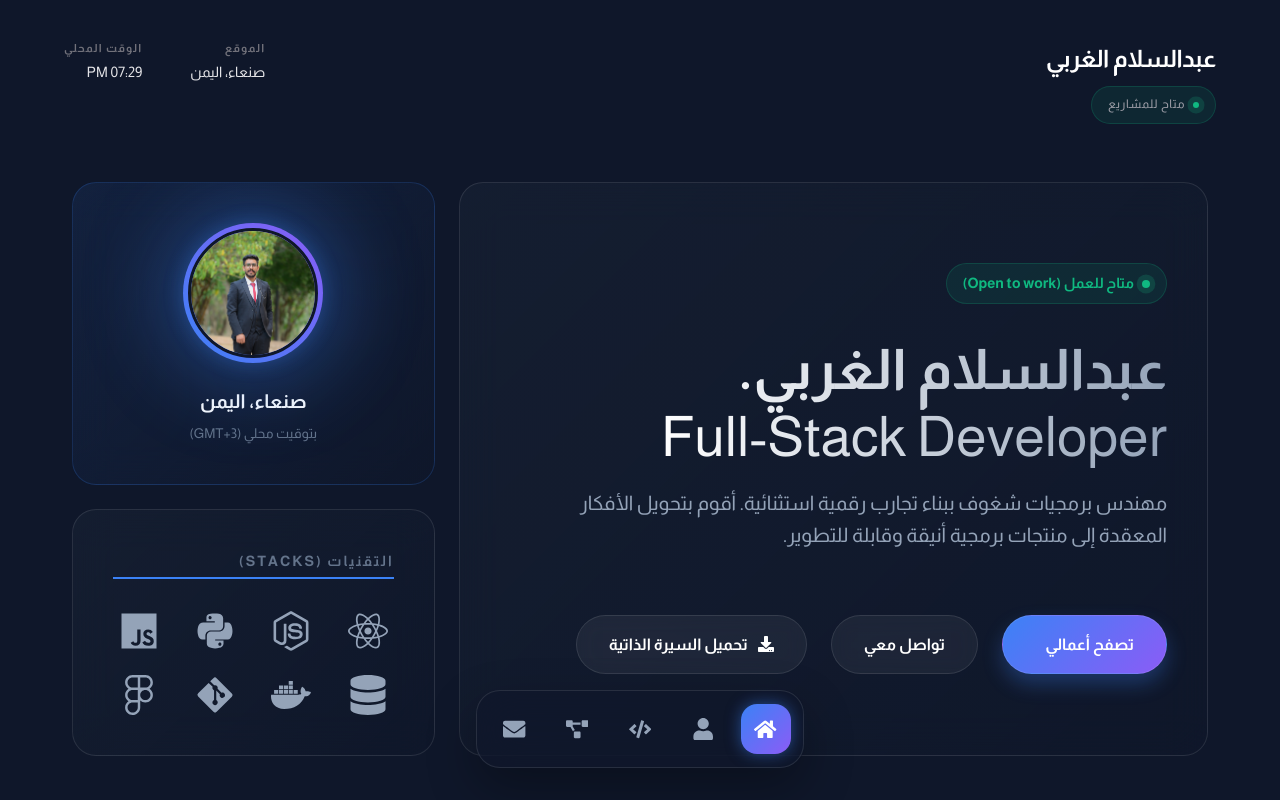
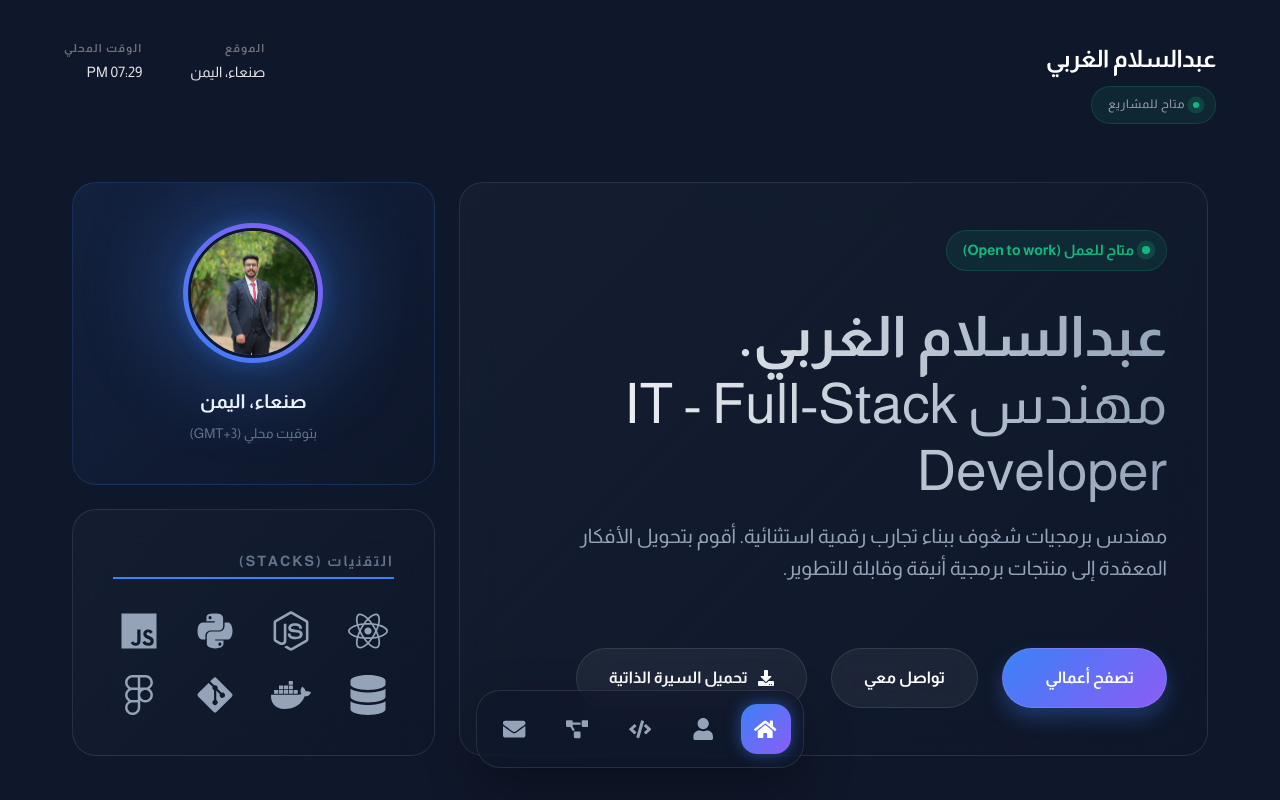
Before and after one commit to abdalsalamsalgharbi-pixel/personal-portfolio-abdalsalamsalgharbi, a React (Create React App) app: page / in a window 1280 px wide. Shown: the top 800 px of the page. Built offline with nearby package versions, Linux system fonts and the light colour scheme.

Commit message:
تحديث المسمى الوظيفي في الواجهة الرئيسية

```diff
--- a/src/pages/Home/index.js
+++ b/src/pages/Home/index.js
@@ -260,7 +260,7 @@ const Home = () => {
             <h1 style={{ transform: "translateZ(40px)" }}>
               عبدالسلام الغربي.
               <br />
-              <span style={{ color: "var(--text-secondary)", fontWeight: "400" }}>Full-Stack Developer</span>
+              <span style={{ color: "var(--text-secondary)", fontWeight: "400" }}>مهندس IT - Full-Stack Developer</span>
             </h1>
             <p style={{ transform: "translateZ(30px)" }}>
               مهندس برمجيات شغوف ببناء تجارب رقمية استثنائية.
```
